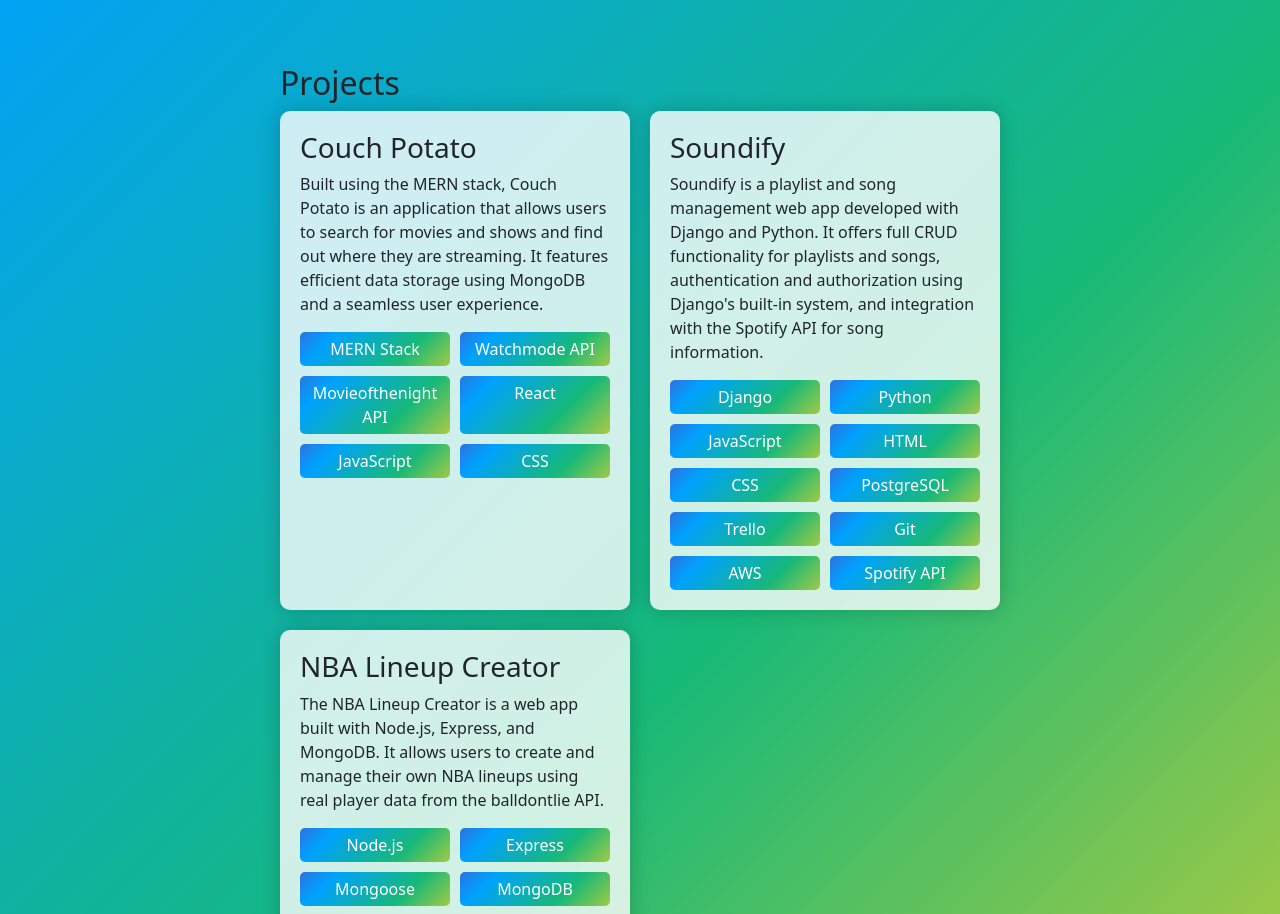
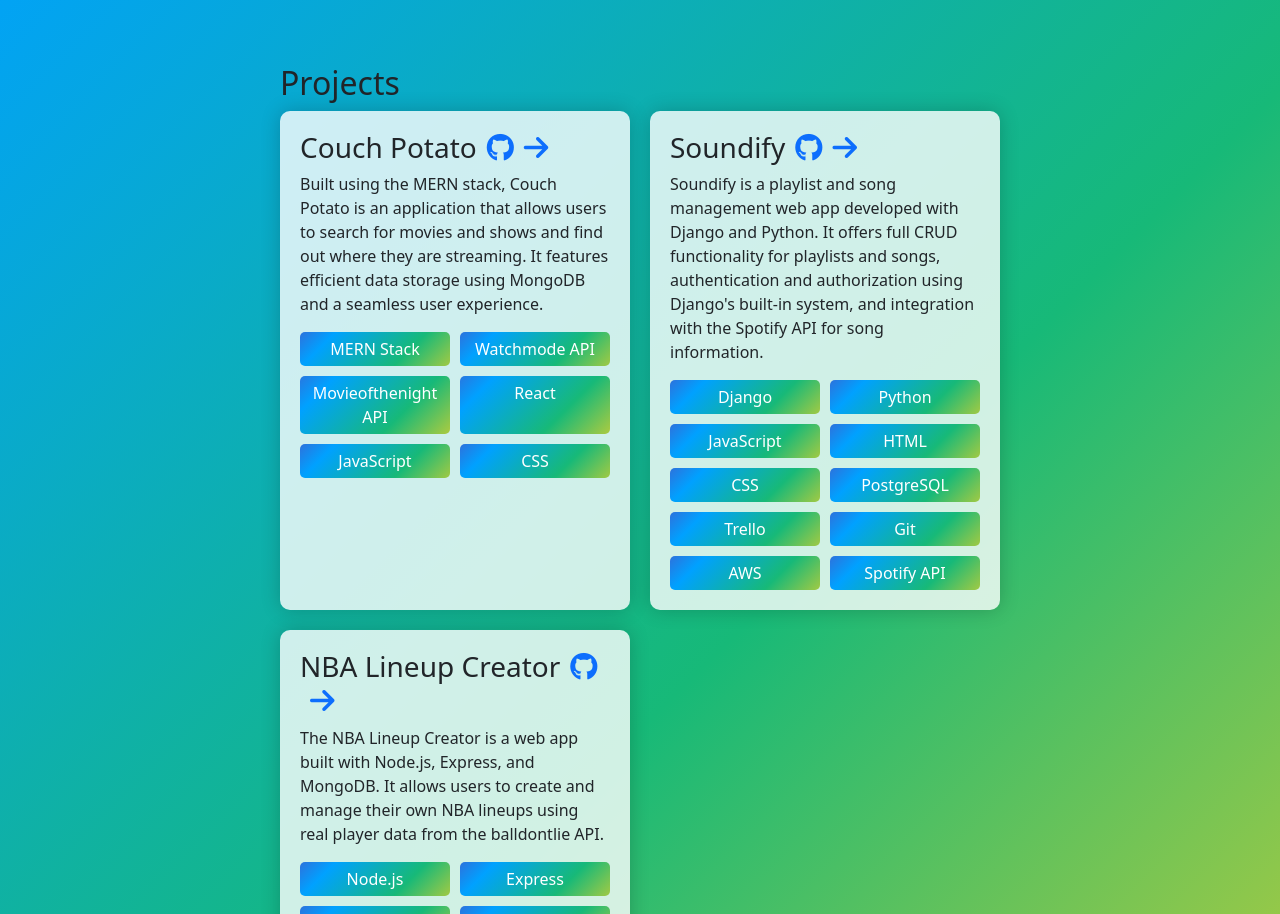
Before and after one commit to seanh101/portfolio, a React (Create React App) app: page / in a window 1280 px wide. Shown: the part 422-1336 px from the top of the page. Built offline with nearby package versions, Linux system fonts and the light colour scheme; a small style sheet from the web is missing.

Commit message:
added github and deployed icons and links

```diff
--- a/public/index.html
+++ b/public/index.html
@@ -13,6 +13,8 @@
 
     <link rel="manifest" href="%PUBLIC_URL%/manifest.json" />
     <link href="https://cdn.jsdelivr.net/npm/bootstrap@5.3.0/dist/css/bootstrap.min.css" rel="stylesheet" integrity="sha384-ggOyR0iXCbMQv3Xipma34MD+dH/1fQ784/j6cY/iJTQUOhcWr7x9JvoRxT2MZw1T" crossorigin="anonymous">
+    <link rel="stylesheet" href="https://cdnjs.cloudflare.com/ajax/libs/font-awesome/6.0.0-beta3/css/all.min.css">
+
 
     <title>Sean Harrington's Portfolio</title>
   </head>
--- a/src/components/HomePage/About.css
+++ b/src/components/HomePage/About.css
@@ -1,6 +1,3 @@
-/* About.css */
-
-/* ... Your existing CSS rules ... */
 
 .project-grid {
     display: grid;
@@ -37,3 +34,9 @@
     background-size: 300% 300%;
     animation: gradientAnimation 15s linear infinite;
 }
+
+
+.arrow-icon-link,
+.github-icon-link {
+  margin-left: 10px;
+}
--- a/src/components/HomePage/About.js
+++ b/src/components/HomePage/About.js
@@ -1,5 +1,3 @@
-// About.js
-
 import React from 'react';
 import './About.css';
 
@@ -27,7 +25,15 @@
           <h2>Projects</h2>
           <div className="project-grid">
             <div className="project-item">
-              <h3>Couch Potato</h3>
+            <h3>
+                Couch Potato
+                <a href="https://github.com/seanh101/couch-potato" target="_blank" rel="noopener noreferrer" className="github-icon-link">
+                  <i className="fab fa-github"></i>
+                </a>
+                <a href="https://couchpotato.app" target="_blank" rel="noopener noreferrer" className="arrow-icon-link">
+                  <i className="fas fa-arrow-right"></i>
+                </a>
+              </h3>
               <p>
                 Built using the MERN stack, Couch Potato is an application that allows users to search for movies and shows and find out where they are streaming. It features efficient data storage using MongoDB and a seamless user experience.
               </p>
@@ -41,7 +47,15 @@
               </div>
             </div>
             <div className="project-item">
-              <h3>Soundify</h3>
+            <h3>
+                Soundify
+                <a href="https://github.com/seanh101/Soundify" target="_blank" rel="noopener noreferrer" className="github-icon-link">
+                  <i className="fab fa-github"></i>
+                </a>
+                <a href="https://soundify-ahje.onrender.com/" target="_blank" rel="noopener noreferrer" className="arrow-icon-link">
+                  <i className="fas fa-arrow-right"></i>
+                </a>
+              </h3>
               <p>
                 Soundify is a playlist and song management web app developed with Django and Python. It offers full CRUD functionality for playlists and songs, authentication and authorization using Django's built-in system, and integration with the Spotify API for song information.
               </p>
@@ -59,7 +73,15 @@
               </div>
             </div>
             <div className="project-item">
-              <h3>NBA Lineup Creator</h3>
+            <h3>
+                NBA Lineup Creator
+                <a href="https://github.com/seanh101/NBA-Lineups" target="_blank" rel="noopener noreferrer" className="github-icon-link">
+                  <i className="fab fa-github"></i>
+                </a>
+                <a href="PUT_DEPLOYED_LINK_HERE" target="_blank" rel="noopener noreferrer" className="arrow-icon-link">
+                  <i className="fas fa-arrow-right"></i>
+                </a>
+              </h3>
               <p>
                 The NBA Lineup Creator is a web app built with Node.js, Express, and MongoDB. It allows users to create and manage their own NBA lineups using real player data from the balldontlie API.
               </p>
```
Lines whose indentation alone changed are shown as unchanged.
